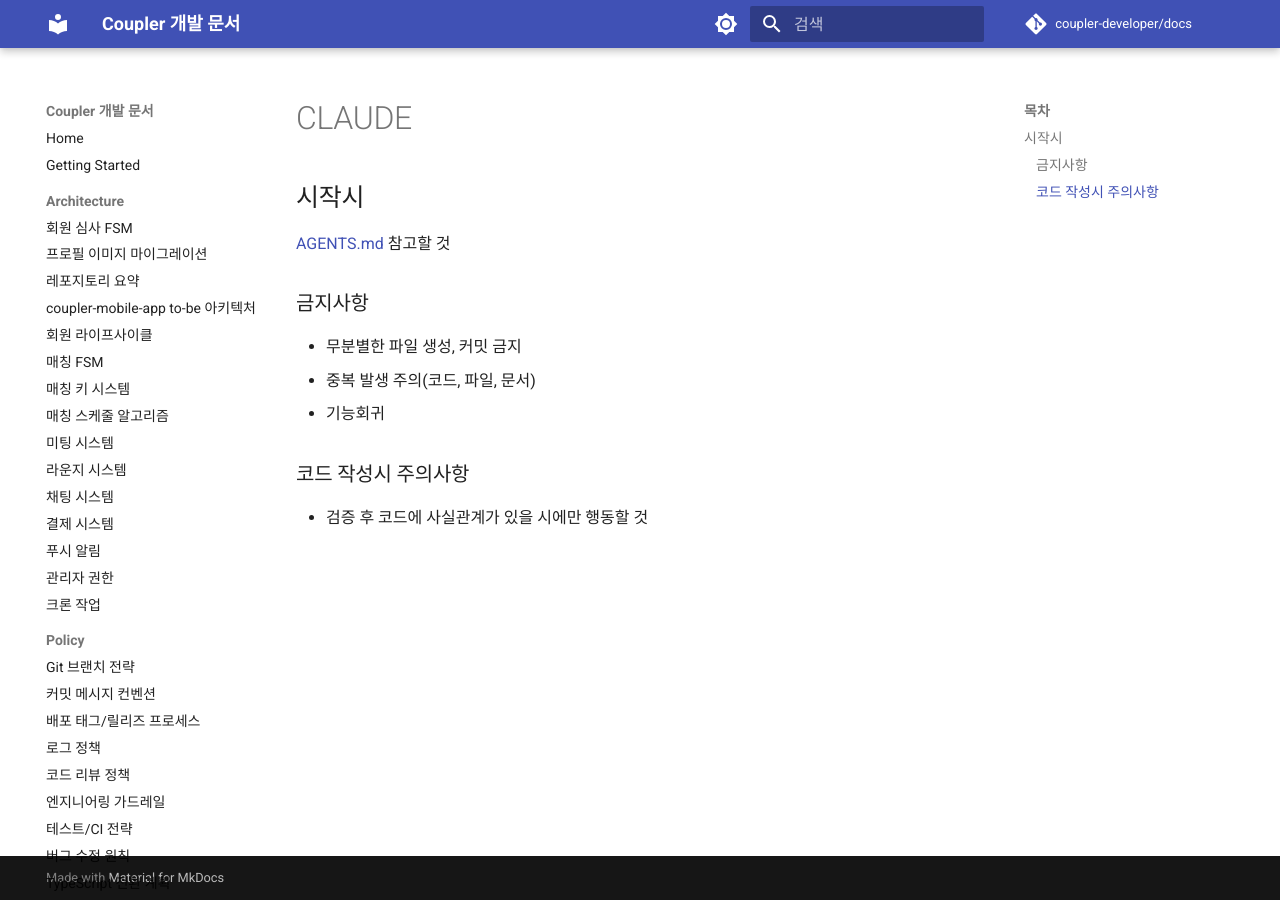
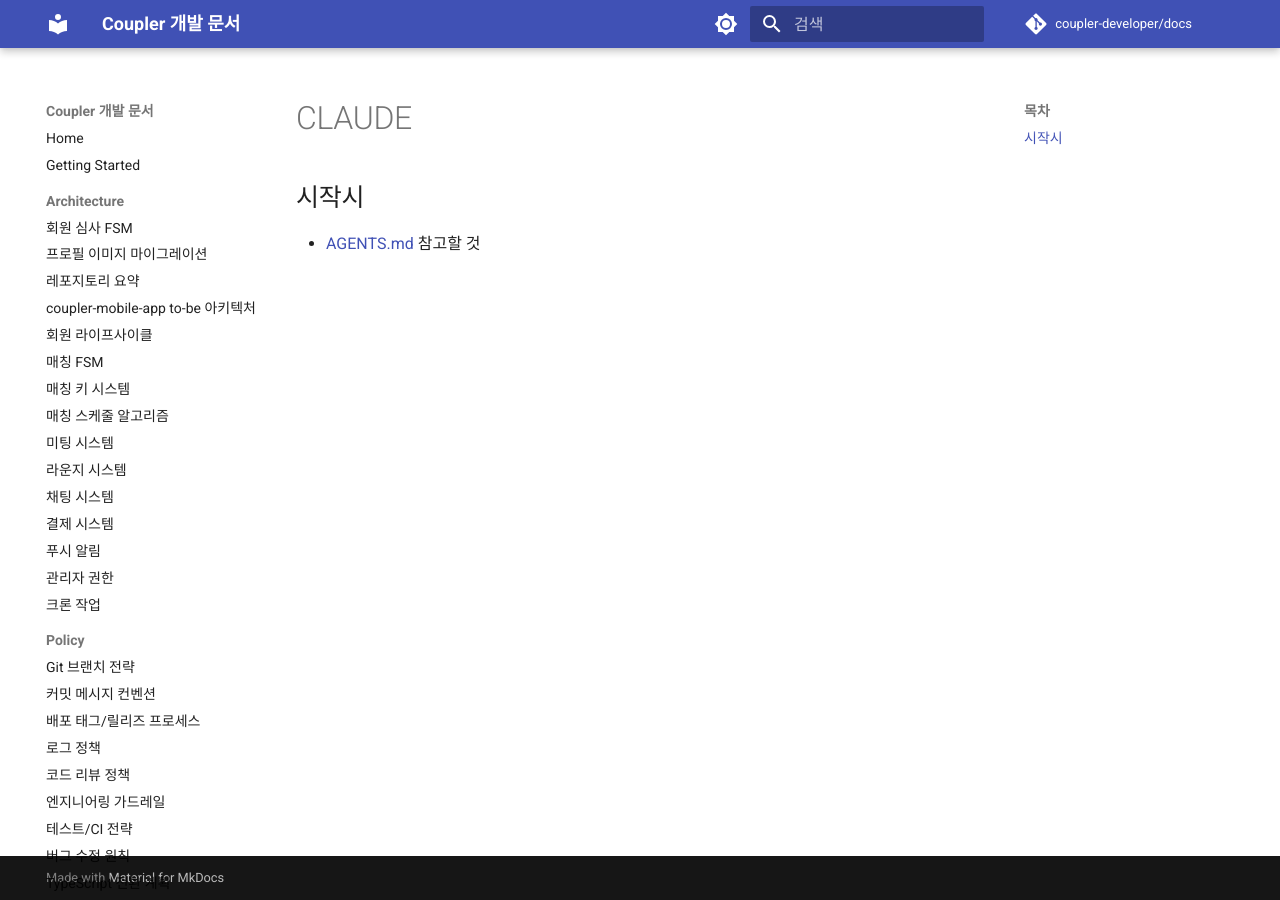
Before and after one commit to coupler-developer/docs, an MkDocs documentation site: the page built from content/CLAUDE.md, in a window 1280 px wide. Built offline with MkDocs 1.6.1 and Material for MkDocs 9.7.7, drawn with Linux system fonts in a browser that asks for light colours; comment, search, counter and statistics services are not loaded.

Commit message:
docs: CLAUDE.md 불필요한 섹션 제거
Changes:
- 금지사항, 코드 작성시 주의사항 섹션 삭제
- AGENTS.md 참조 링크만 유지

Tests:
- not run: 문서 변경

```diff
--- a/content/CLAUDE.md
+++ b/content/CLAUDE.md
@@ -1,13 +1,3 @@
 ## 시작시
 
-[AGENTS.md](AGENTS.md) 참고할 것
-
-### 금지사항
-
-- 무분별한 파일 생성, 커밋 금지
-- 중복 발생 주의(코드, 파일, 문서)
-- 기능회귀
-
-### 코드 작성시 주의사항
-
-- 검증 후 코드에 사실관계가 있을 시에만 행동할 것
+- [AGENTS.md](AGENTS.md) 참고할 것
```
